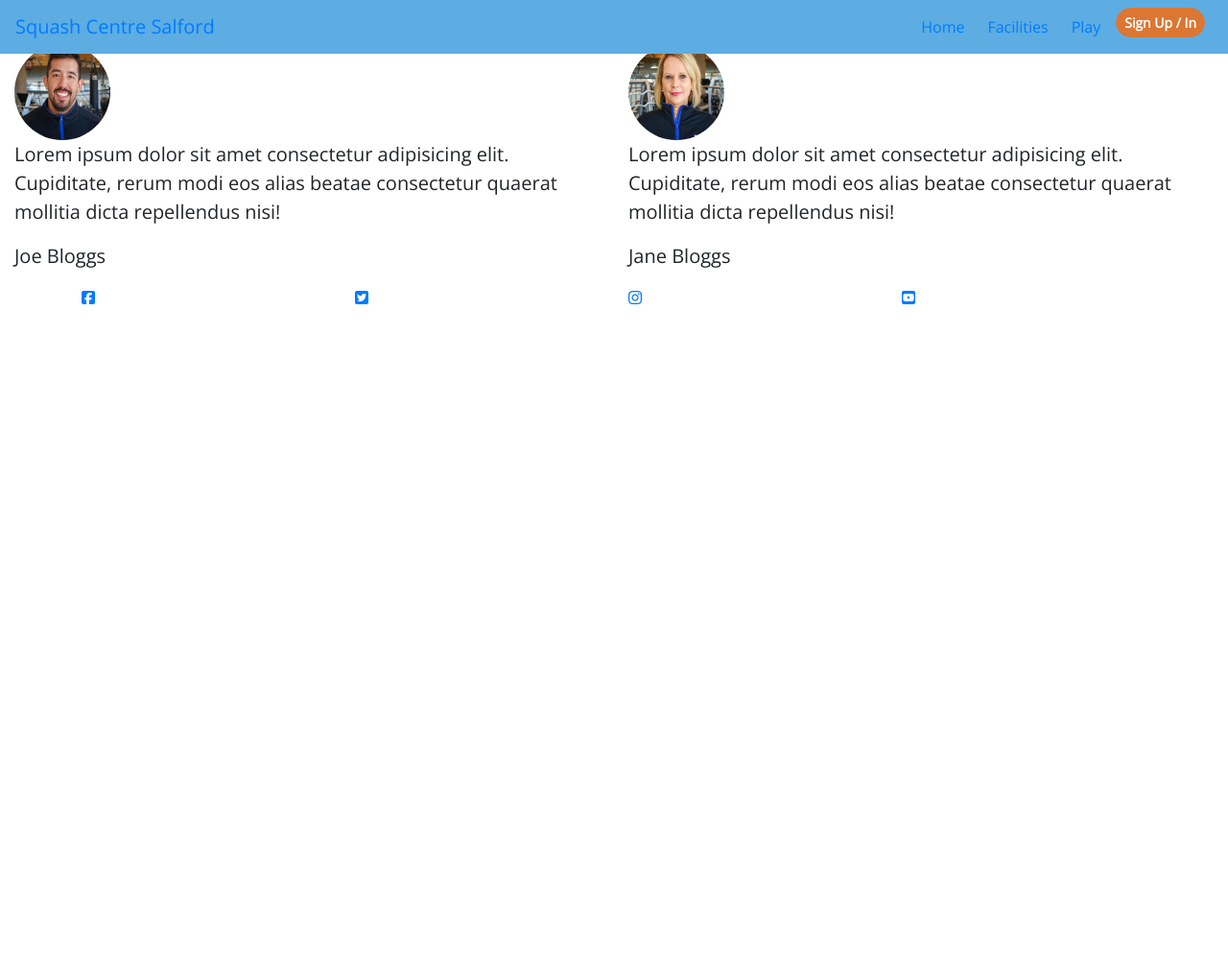
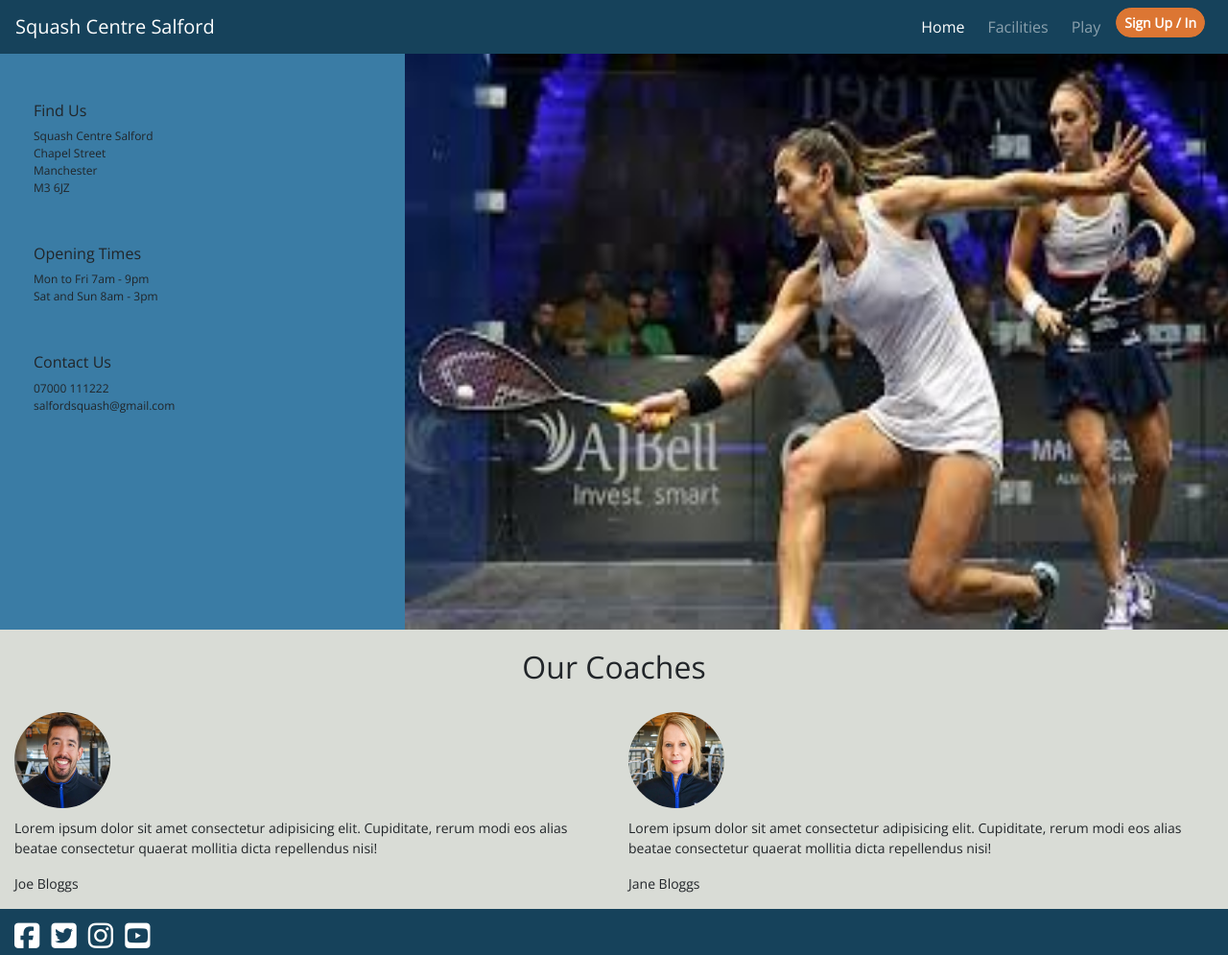
Before and after one commit to Conal84/MS1-salford-squash-centre, a plain HTML site: page index.html in a window 1280 px wide. Shown: the top 995 px of the page at 96% size. Before the commit the page ends 800 px from the top, so only its background shows below. Drawn offline with nearby package versions, Linux system fonts and the light colour scheme.

Commit message:
styled navbar hero section and footer

```diff
--- a/assets/css/style.css
+++ b/assets/css/style.css
@@ -2,10 +2,11 @@
 
 /*---Colors----*/
 
-/*---Colors---*/
+/*---Fonts---*/
 
 body {
     font-family: 'Open Sans', sans-serif;
+    padding-top: 56px;
 }
 
 /* Buttons */
@@ -19,16 +20,97 @@ body {
 }
 
 /*-----Navbar-----*/
-.nav--style {
-    background-color: #5DADE2;
-    border-color: #5DADE2;
-    color:#fff;
+
+.nav-container {
+    top: 0;
+    left: 0;
+    z-index: 1;
+    padding-left: 0;
+    padding-right: 0;
 }
 
-/*-----Hero-Section-----*/
+.nav--styl {
+    background-color: #16425b;
+    border-color: #16425b;
+}
 
+/*---Hero Section---*/
+
+.hero-container {
+    padding: 0;
+}
+
+.hero--image {
+    height: 75vh;
+    min-height: auto;
+    background: url("../images/blueblack1.jpg") no-repeat;
+    -webkit-background-size: cover;
+    -moz-background-size: cover;
+    -o-background-size: cover;
+    background-size: 100% 100%;
+    background-position: center;
+}
+
+.hero--col {
+    padding: 0;
+}
+
+.hero--contact {
+    height: 75vh;
+    background-color: #3a7ca5;
+    padding-left: 50px;
+    padding-right: 0;
+}
+
+.hero--contact h3 {
+    margin-top: 50px;
+    font-size: 16px;
+    font: bold;
+}
+
+.hero--contact p {
+    font-size: 12px;
+}
+
+.jumbotron {
+    text-align: center;
+    background-color:transparent;
+}
 
 /*-----Quotes-Section-----*/
+.quotes-container {
+    background-color: #d9dcd6;
+    margin-top: 0;
+}
 
+.quote--heading {
+    margin-top: 20px;
+    text-align: center;
+}
+
+.media--row {
+    margin-top: 20px;
+}
+
+.blockquote {
+    margin-top: 10px;
+    font-size: 14px;
+}
+
+/*---Modal---*/
+.modal-container{
+
+}
 
 /*-----Footer-----*/
+.footer-container {
+    height: 56px;
+    background-color: #16425b;
+    border-color: #16425b;
+}
+
+.footer-container i {
+    color: #fff;
+    font-size: 30px;
+    margin-top: 13px;
+}
--- a/index.html
+++ b/index.html
@@ -14,7 +14,8 @@
 
 <body>
 	<!---Navbar--->
-	<nav class="navbar nav--style navbar-expand-md fixed-top">
+	<div class="container-fluid nav-container">
+		<nav class="navbar fixed-top nav--styl navbar-dark navbar-expand-md">
 			<a class="navbar-brand" href="index.html">Squash Centre Salford</a>
 
 			<button class="navbar-toggler ml-auto" type="button" data-toggle="collapse" data-target="#navbarMenu" aria-controls="navbarNavDropdown" aria-expanded="false" aria-label="Toggle navigation">
@@ -32,51 +33,36 @@
 				</ul>
 			</div>
 		</nav>
+	</div>
 	<!---/Navbar--->
 
-	<!-- Modal -->
-	<div class="modal fade" id="exampleModalLong" tabindex="-1" role="dialog" aria-labelledby="exampleModalLongTitle"
-		aria-hidden="true">
-		<div class="modal-dialog" role="document">
-			<div class="modal-content">
-				<div class="modal-header">
-					<h5 class="modal-title" id="exampleModalLongTitle">Sign Up with us today</h5>
-					<button type="button" class="close" data-dismiss="modal" aria-label="Close">
-            <span aria-hidden="true">&times;</span>
-            </button>
+	<!---Hero Section--->
+	<div class="container-fluid hero-container">
+		<div class="row">
+			<div class="col-4 hero--contact">
+				<h3>Find Us</h3>
+				<p>Squash Centre Salford<br>Chapel Street<br>Manchester<br>M3 6JZ<br></p>
+					<h3>Opening Times</h3>
+					<p>Mon to Fri 7am - 9pm<br>Sat and Sun 8am - 3pm<br></p>
+						<h3>Contact Us</h3>
+						<p>07000 111222<br>salfordsquash@gmail.com<br></p>
 			</div>
-				<div class="modal-body">
-					<form method="post">
-						<input type="text" id="username" name="username" placeholder="Username" required><br>
-						<input type="email" id="email" name="email" placeholder="Email"required><br>
-						<input type="submit" class="btn btn--cta btn-sm" value="Send">
-					</form>
-				</div>
-				<div class="member-login">
-					<p>Already a member?<a href="#">Log in</a></p>
-				</div>
-				<div class="modal-footer">
-					<button type="button" class="btn btn-secondary" data-dismiss="modal">Close</button>
+			<div class="col-8 hero--col">
+				<div class="hero--image"></div>
 			</div>
 		</div>
 	</div>
-	</div>
-	<!---/Modal--->
-
-	<!---Hero Section--->
-	<section>
-	</section>
 	<!---/Hero Section--->
 
 	<!---Quotes Section--->
 	<section>
-		<div class="container-fluid">
+		<div class="container-fluid quotes-container">
 			<div class="row">
-				<div class="col-12">
+				<div class="col-12 quote--heading">
 					<h2>Our Coaches</h2>
 				</div>
 			</div>
-			<div class="row">
+			<div class="row media--row">
 				<div class="col-12 col-md-6">
 					<div class="media">
 						<div class="media-body">
@@ -110,24 +96,69 @@
 
 	<!---Footer--->
 	<footer>
-		<div class="container">
+		<div class="container-fluid footer-container">
 			<div class="row">
-				<div class="col-3">
-					<a href="https://www.facebook.com" target="_blank"><i class="fab fa-facebook-square"></i></a>
-				</div>
-				<div class="col-3">
-					<a href="https://www.twitter.com" target="_blank"><i class="fab fa-twitter-square"></i></a>
-				</div>
-				<div class="col-3">
-					<a href="https://www.instagram.com" target="_blank"><i class="fab fa-instagram"></i></a>
-				</div>
-				<div class="col-3">
-					<a href="https://www.facebook.com" target="_blank"><i class="fab fa-youtube-square"></i></a>
+				<div class="col-12">
+					<ul class="list-inline social-links">
+						<li class="list-inline-item">
+							<a href="https://www.facebook.com"
+								target="_blank"><i class="fab fa-facebook-square" aria-hidden="true"></i>
+								<span class="sr-only">Facebook link</span>
+							</a>
+						</li>
+						<li class="list-inline-item">
+							<a href="https://www.twitter.com"
+								target="_blank"><i class="fab fa-twitter-square" aria-hidden="true"></i>
+								<span class="sr-only">Twitter link</span>
+							</a>
+						</li>
+						<li class="list-inline-item">
+							<a href="https://www.instagram.com"
+								target="_blank"><i class="fab fa-instagram" aria-hidden="true"></i>
+								<span class="sr-only">Instagram link</span>
+							</a>
+						</li>
+						<li class="list-inline-item">
+							<a href="https://www.facebook.com"
+								target="_blank"><i class="fab fa-youtube-square" aria-hidden="true"></i>
+								<span class="sr-only">Youtube link</span>
+							</a>
+						</li>
+					</ul>
 				</div>
 			</div>
 		</div>
 	</footer>
 	<!---Footer--->
+
+	<!-- Modal -->
+	<div class="modal fade modal-container" id="exampleModalLong" tabindex="-1" role="dialog"
+		aria-labelledby="exampleModalLongTitle" aria-hidden="true">
+		<div class="modal-dialog" role="document">
+			<div class="modal-content">
+				<div class="modal-header">
+					<h5 class="modal-title" id="exampleModalLongTitle">Sign Up today</h5>
+					<button type="button" class="close" data-dismiss="modal" aria-label="Close">
+            <span aria-hidden="true">&times;</span>
+            </button>
+				</div>
+				<div class="modal-body">
+					<form method="post">
+						<input type="text" id="username" name="username" placeholder="Username" required><br>
+						<input type="email" id="email" name="email" placeholder="Email"required><br>
+						<input type="submit" class="btn btn--cta btn-sm" value="Send">
+					</form>
+				</div>
+				<div class="member-login">
+					<p>Already a member?<a href="#">Log in</a></p>
+				</div>
+				<div class="modal-footer">
+					<button type="button" class="btn btn-secondary" data-dismiss="modal">Close</button>
+				</div>
+			</div>
+		</div>
+	</div>
+	<!---/Modal--->
 
 	<script src="https://cdnjs.cloudflare.com/ajax/libs/jquery/3.4.1/jquery.slim.js"></script>
 	<script src="https://cdnjs.cloudflare.com/ajax/libs/popper.js/1.15.0/umd/popper.min.js"></script>
```
Also changed, not shown: assets/images/blueblack1.jpg (added), assets/images/blueblack2.jpg (added), assets/images/blueblack3.jpg (added), assets/images/blueblack4.jpg (added), assets/images/squash-hero.png (deleted), 1 other file. Lines whose indentation alone changed are shown as unchanged.
